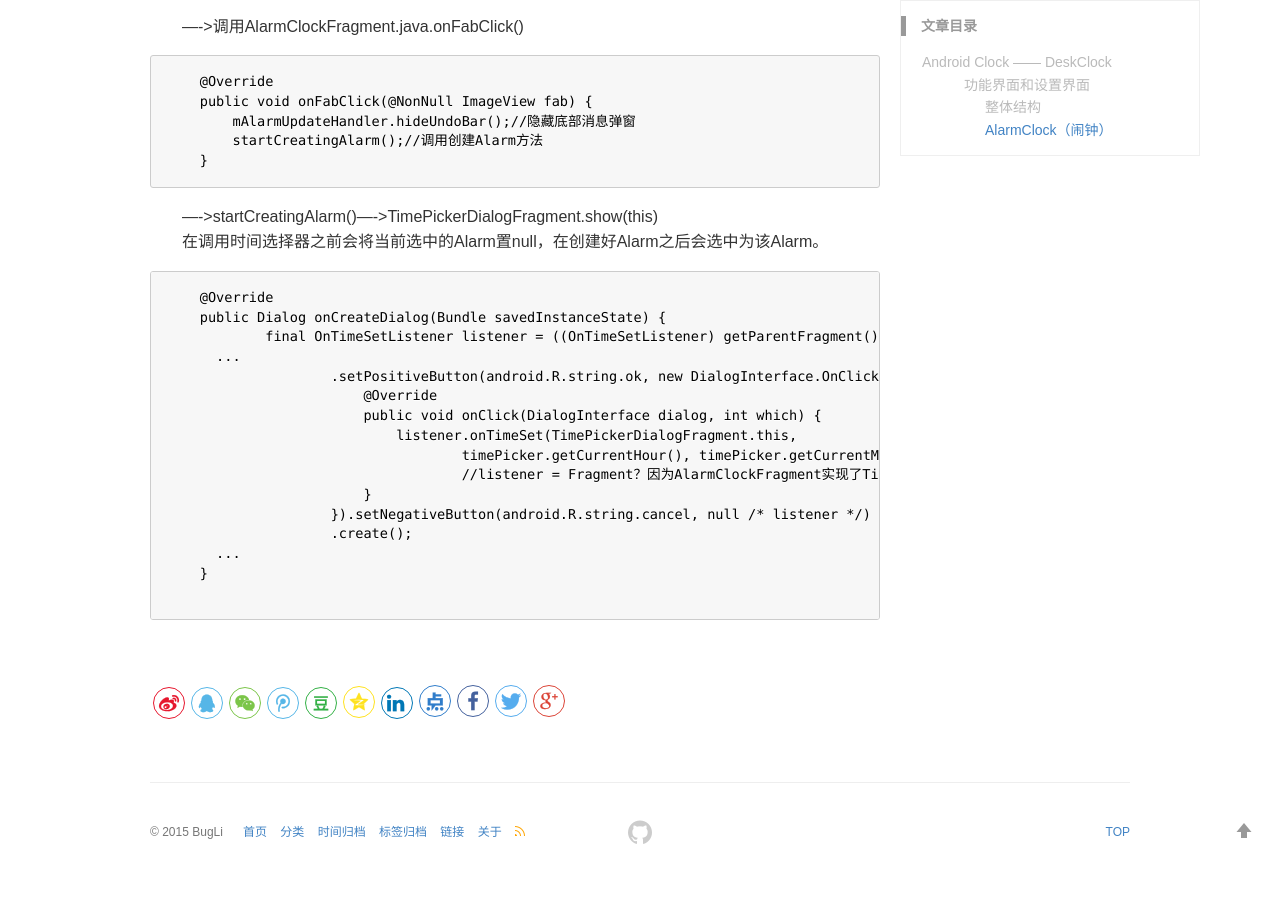
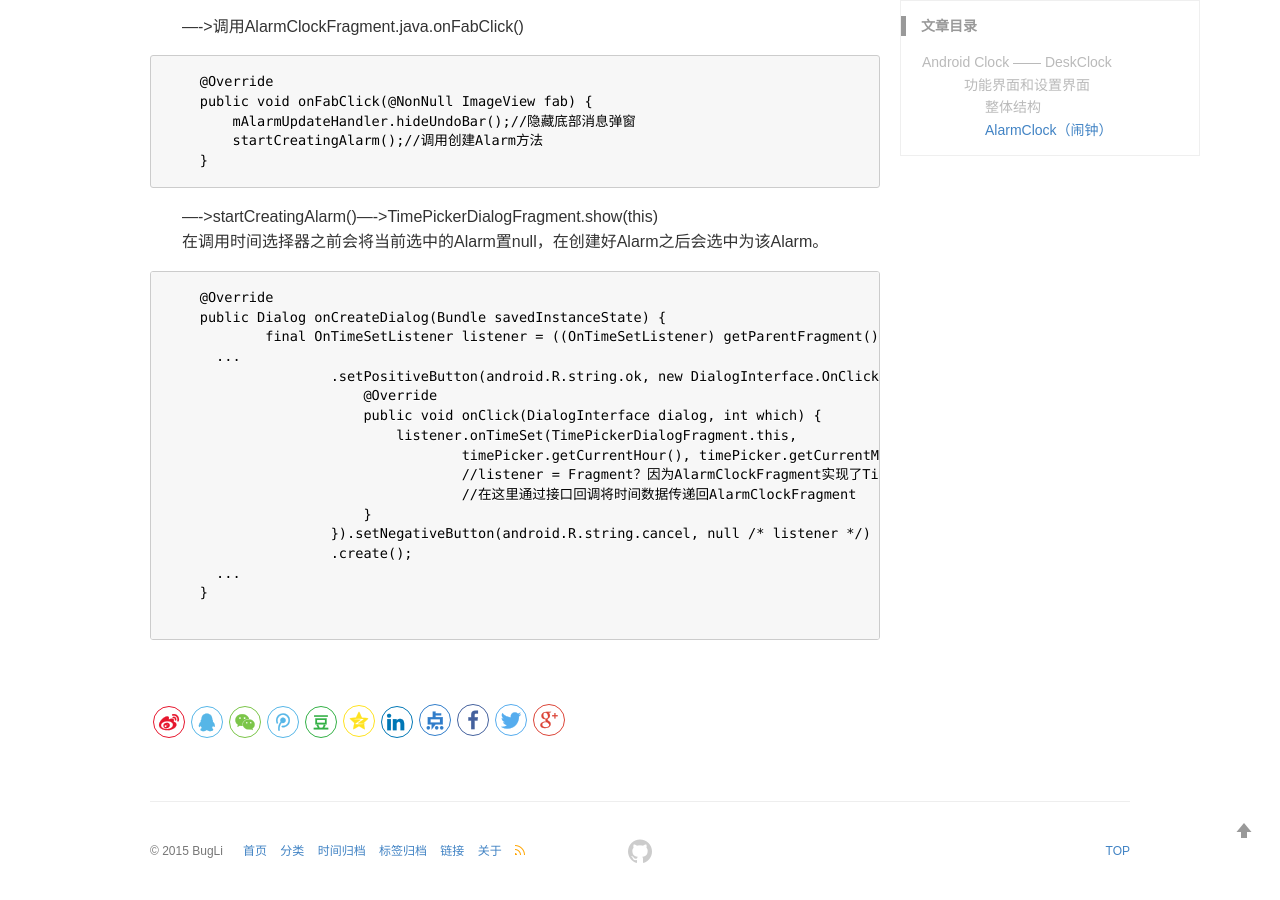
Before and after one commit to BugLiee/BugLiee.github.io, a Jekyll site: the page built from _posts/2020-05-13-blog.md, in a window 1280 px wide and 900 px high, scrolled down 1656 px. Built offline with Jekyll 4.4.1, drawn with Linux system fonts in a browser that asks for light colours; comment, search, counter and statistics services are not loaded.

```diff
--- a/_posts/2020-05-13-blog.md
+++ b/_posts/2020-05-13-blog.md
@@ -64,7 +64,8 @@ keywords: Android系统
                         public void onClick(DialogInterface dialog, int which) {
                             listener.onTimeSet(TimePickerDialogFragment.this,
                                     timePicker.getCurrentHour(), timePicker.getCurrentMinute());
-                                    //listener = Fragment？因为AlarmClockFragment实现了TimePickerDialogFragment的内部接口OnTimeSetListener，在这里通过接口回调将时间数据传递回AlarmClockFragment
+                                    //listener = Fragment？因为AlarmClockFragment实现了TimePickerDialogFragment的内部接口OnTimeSetListener
+                                    //在这里通过接口回调将时间数据传递回AlarmClockFragment
                         }
                     }).setNegativeButton(android.R.string.cancel, null /* listener */)
                     .create();
```
